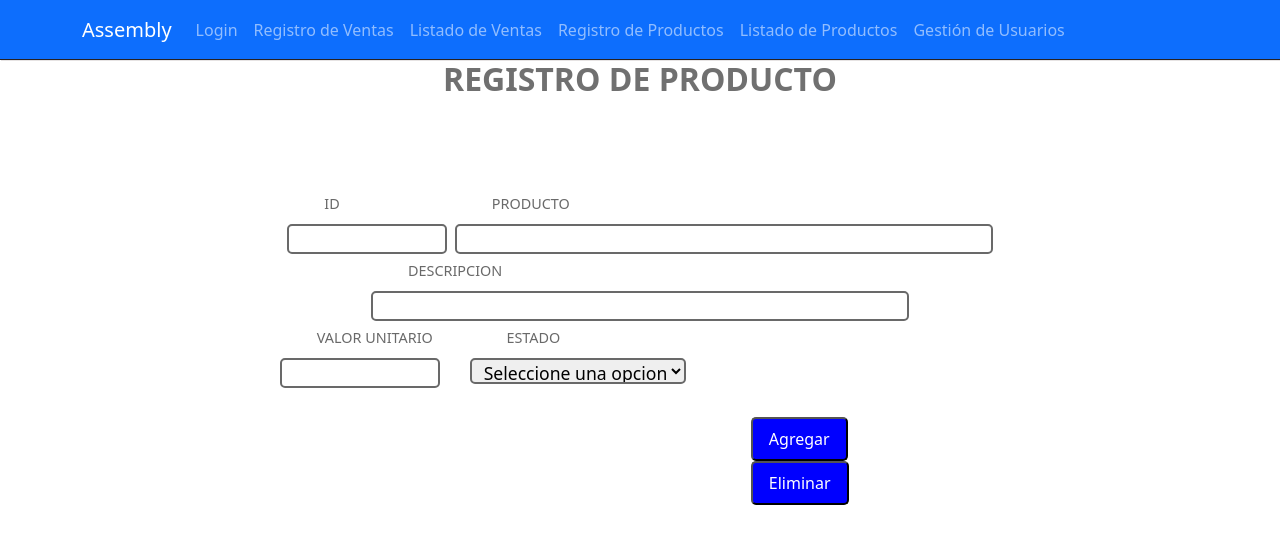
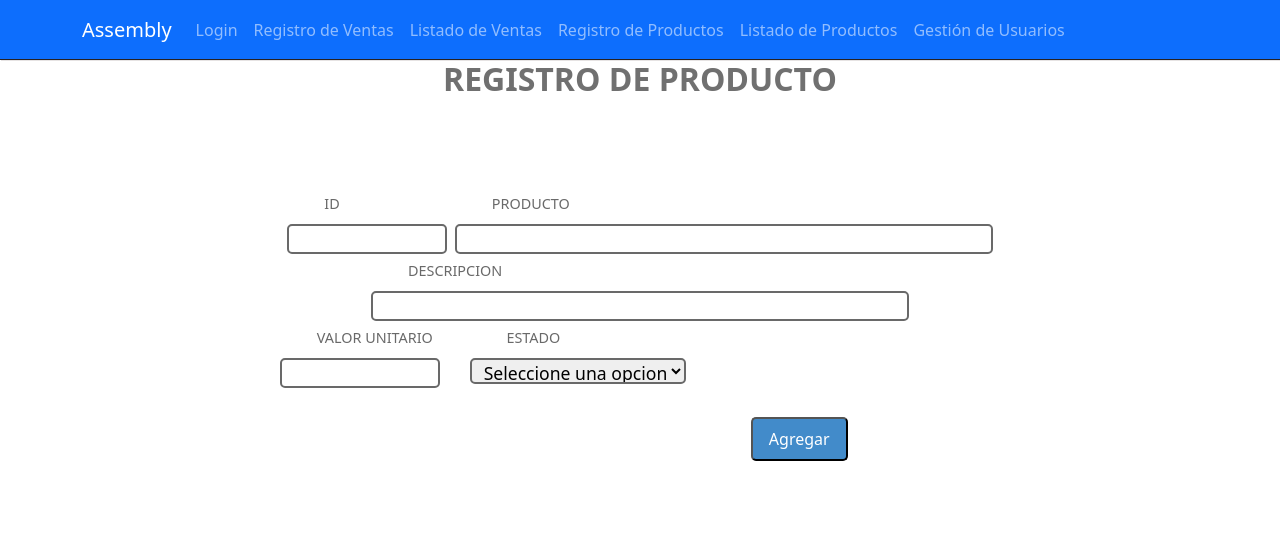
Before and after one commit to eilleenmaria/misiontic-assembly, a React (Create React App) app in the folder proyecto_gestor_ventas/: page /RegistroProductos in a window 1280 px wide. Shown: the top 544 px of the page. Built offline with nearby package versions, Linux system fonts and the light colour scheme; the HTML template or start-up script is replaced by a standard one.

Commit message:
delete button eliminar registro producto

```diff
--- a/proyecto_gestor_ventas/src/RegistroProductos/pages/RegistroProductos.js
+++ b/proyecto_gestor_ventas/src/RegistroProductos/pages/RegistroProductos.js
@@ -1,5 +1,6 @@
 import React from 'react';
 import "./registroProducto.css";
+
 const RegistroProductos = () => {
 
     return (
@@ -7,7 +8,7 @@ const RegistroProductos = () => {
             <main>
 
 
-    <h1>REGISTRO DE PRODUCTO</h1>
+           <h1>REGISTRO DE PRODUCTO</h1>
 
     <form >
         <div class="ident">
@@ -41,7 +42,7 @@ const RegistroProductos = () => {
 
         <div class="boton">
             <button>Agregar</button>
-            <button>Eliminar</button>
+
 
         </div>
 
--- a/proyecto_gestor_ventas/src/RegistroProductos/pages/registroProducto.css
+++ b/proyecto_gestor_ventas/src/RegistroProductos/pages/registroProducto.css
@@ -75,7 +75,7 @@ select{
 
 }
 .boton button{
-    background-color:blue;
+    background-color:#428bca;
     color: #fff;
     padding: 0.5rem 1rem;
     border-radius: 5px;
@@ -87,6 +87,6 @@ select{
     -moz-transition: 1s;
 }
 .boton button:hover{
-    background-color: cornflowerblue;
+    background-color: #428bca;
 
 }
```
